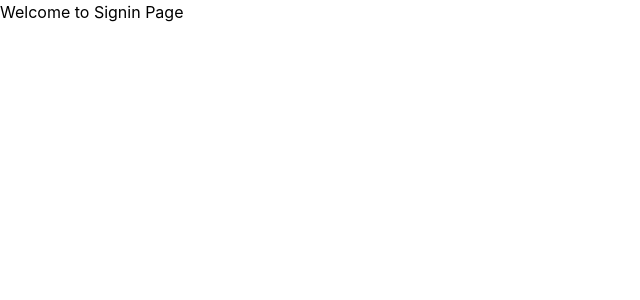
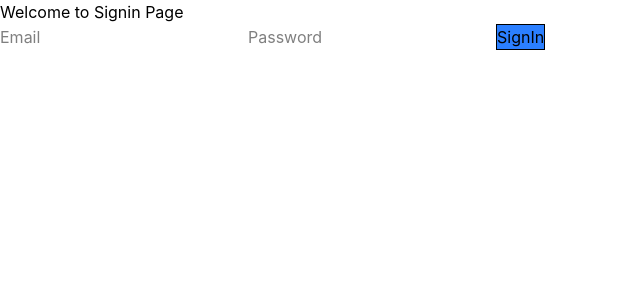
Before and after one commit to Nima-Codeing/algarden, a React (Vite) app in the folder apps/frontend/: page /signin in a window 1280 px wide. Shown: the top 300 px of the page, without its empty margins (0-640 px from the left). Built offline with nearby package versions, Linux system fonts and the light colour scheme.

Commit message:
feat(fe/auth): implement signin page and fix auth store flow

```diff
--- a/apps/frontend/src/pages/HomePage.tsx
+++ b/apps/frontend/src/pages/HomePage.tsx
@@ -1,9 +1,11 @@
 import { useEffect, useState } from "react";
 import { TodoList } from "../feature/todo/components/TodoList";
 import { getTodos, type Todo } from "../feature/todo/api/getTodos";
+import { useUserStore } from "../stores/authStore";
 
 export const HomePage = () => {
   const [todos, setTodos] = useState<Todo[]>([]);
+  const user = useUserStore((state) => state.user);
 
   useEffect(() => {
     getTodos().then(setTodos);
@@ -11,6 +13,7 @@ export const HomePage = () => {
 
   return (
     <div className="flex item-center margin-auto">
+      <p>{`user: ${user?.name}`}</p>
       <TodoList todos={todos} />
     </div>
   );
--- a/apps/frontend/src/pages/SigninPage.tsx
+++ b/apps/frontend/src/pages/SigninPage.tsx
@@ -1,7 +1,58 @@
+import { useState } from "react";
+import { useNavigate } from "react-router";
+
 export const SigninPage = () => {
-    return (
-        <>
-            <p>Welcome to Signin Page</p>
-        </>
-    )
-}
+  const navigate = useNavigate();
+
+  const [email, setEmail] = useState<string>("");
+  const [password, setPassword] = useState<string>("");
+
+  const handleSignIn = async () => {
+    try {
+      const signinRes = await fetch("http://localhost:3000/auth/signin", {
+        method: "POST",
+        headers: {
+          "Content-Type": "application/json",
+        },
+        body: JSON.stringify({ email: email, password: password }),
+        credentials: "include",
+      });
+
+      if (!signinRes.ok) return;
+
+      navigate("/");
+    } catch {
+      return;
+    }
+  };
+
+  return (
+    <>
+      <p>Welcome to Signin Page</p>
+
+      <input
+        type="email"
+        value={email}
+        placeholder="Email"
+        onChange={(e) => {
+          setEmail(e.target.value);
+        }}
+      />
+      <input
+        type="password"
+        value={password}
+        placeholder="Password"
+        onChange={(e) => {
+          setPassword(e.target.value);
+        }}
+      />
+
+      <button
+        className="border bg-blue-500 active:bg-blue-700"
+        onClick={handleSignIn}
+      >
+        SignIn
+      </button>
+    </>
+  );
+};
--- a/apps/frontend/src/routes/ProtectedRoute.tsx
+++ b/apps/frontend/src/routes/ProtectedRoute.tsx
@@ -21,9 +21,9 @@ export const ProtectedRoute = () => {
           return;
         }
 
-        setStatus("ok");
         const user = await res.json();
         setUser(user);
+        setStatus("ok");
       } catch {
         setStatus("ng");
       }
```
